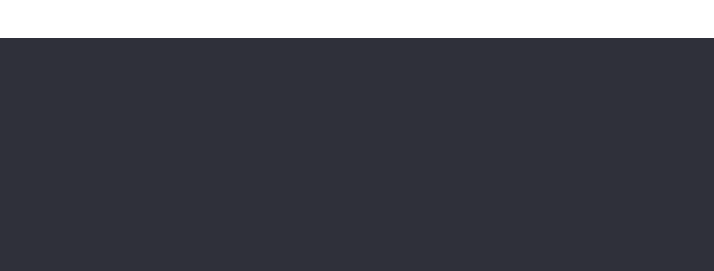
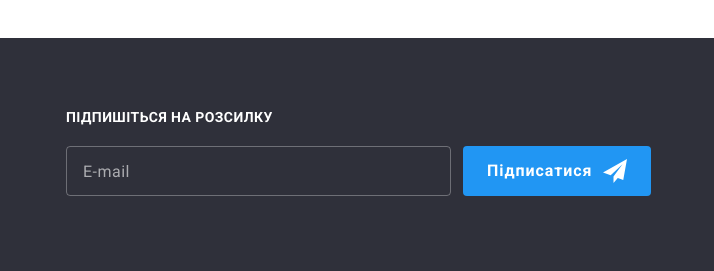
Before and after one commit to luckyjuse/goit-markup-hw-06, a plain HTML site: page portfolio.html in a window 1280 px wide. Shown: the part 1594-1865 px from the top of the page, 566-1280 px from the left. Drawn offline with nearby package versions, Linux system fonts and the light colour scheme.

Commit message:
Inputs finished

```diff
--- a/css/styles.css
+++ b/css/styles.css
@@ -79,6 +79,13 @@ body {
 }
 .modal {
   padding: 10px 52px;
+}
+.subscribe {
+  padding: 10px 24px;
+  display: flex;
+  align-items: center;
+  gap: 10px;
+  fill: var(--background-main-color);
 }
 .button:hover {
   background-color: var(--hover-focus-color);
@@ -682,13 +689,33 @@ body {
   text-transform: uppercase;
   color: var(--secondary-text-color);
 }
+.footer-sub-form {
+  display: flex;
+  gap: 12px;
+}
 .footer-sub-input {
+  color: var(--secondary-text-color);
+  line-height: 1.25;
+  letter-spacing: 0.03em;
   width: 385px;
   height: 50px;
   border: 1px solid rgba(255, 255, 255, 0.3);
   border-radius: 4px;
   background-color: transparent;
   padding-left: 16px;
+  outline: none;
+  transition-property: border-color;
+  transition-duration: 250ms;
+  transition-timing-function: cubic-bezier(0.4, 0, 0.2, 1);
+}
+.footer-sub-input::placeholder {
+  line-height: 1.25;
+  letter-spacing: 0.03em;
+  color: rgba(255, 255, 255, 0.6);
+}
+.footer-sub-input:hover,
+.footer-sub-input:focus {
+  border-color: var(--accent-color);
 }
 
 /* --------------------- portfolio second page -------------------- */
@@ -820,13 +847,21 @@ body {
   position: absolute;
   right: 8px;
   top: 8px;
+  outline: 0;
+  transition-property: background-color, fill;
+  transition-duration: 250ms;
+  transition-timing-function: cubic-bezier(0.4, 0, 0.2, 1);
 }
+.close-modal:hover,
+.close-modal:focus {
+  background-color: var(--accent-color);
+  fill: var(--background-main-color);
+}
+
 .is-hidden {
   opacity: 0;
   visibility: hidden;
   pointer-events: none;
-}
-.modal-form {
 }
 .modal-title {
   font-weight: 700;
@@ -846,6 +881,9 @@ body {
   line-height: 14px;
   letter-spacing: 1.16;
   outline: transparent;
+  transition-property: border-color;
+  transition-duration: 250ms;
+  transition-timing-function: cubic-bezier(0.4, 0, 0.2, 1);
 }
 .modal-input:focus,
 .modal-input:hover {
@@ -866,6 +904,9 @@ body {
   line-height: 14px;
   letter-spacing: 1.16;
   outline: transparent;
+  transition-property: border-color;
+  transition-duration: 250ms;
+  transition-timing-function: cubic-bezier(0.4, 0, 0.2, 1);
 }
 .modal-textarea:focus,
 .modal-textarea:hover {
--- a/portfolio.html
+++ b/portfolio.html
@@ -357,6 +357,18 @@
             </li>
           </ul>
         </div>
+                <div class="foter-sub-section">
+          <p class="footer-sub-description">Підпишіться на розсилку</p>
+          <div class="footer-sub-form">
+            <input class="footer-sub-input" type="text" placeholder="E-mail" />
+            <button class="button subscribe">
+              Підписатися
+              <svg width="24" height="24">
+                <use href="./images/symbol-defs.svg#icon-plain"></use>
+              </svg>
+            </button>
+          </div>
+        </div>
       </div>
     </footer>
   </body>
```
Also changed, not shown: index.html (+4 -2 lines).
